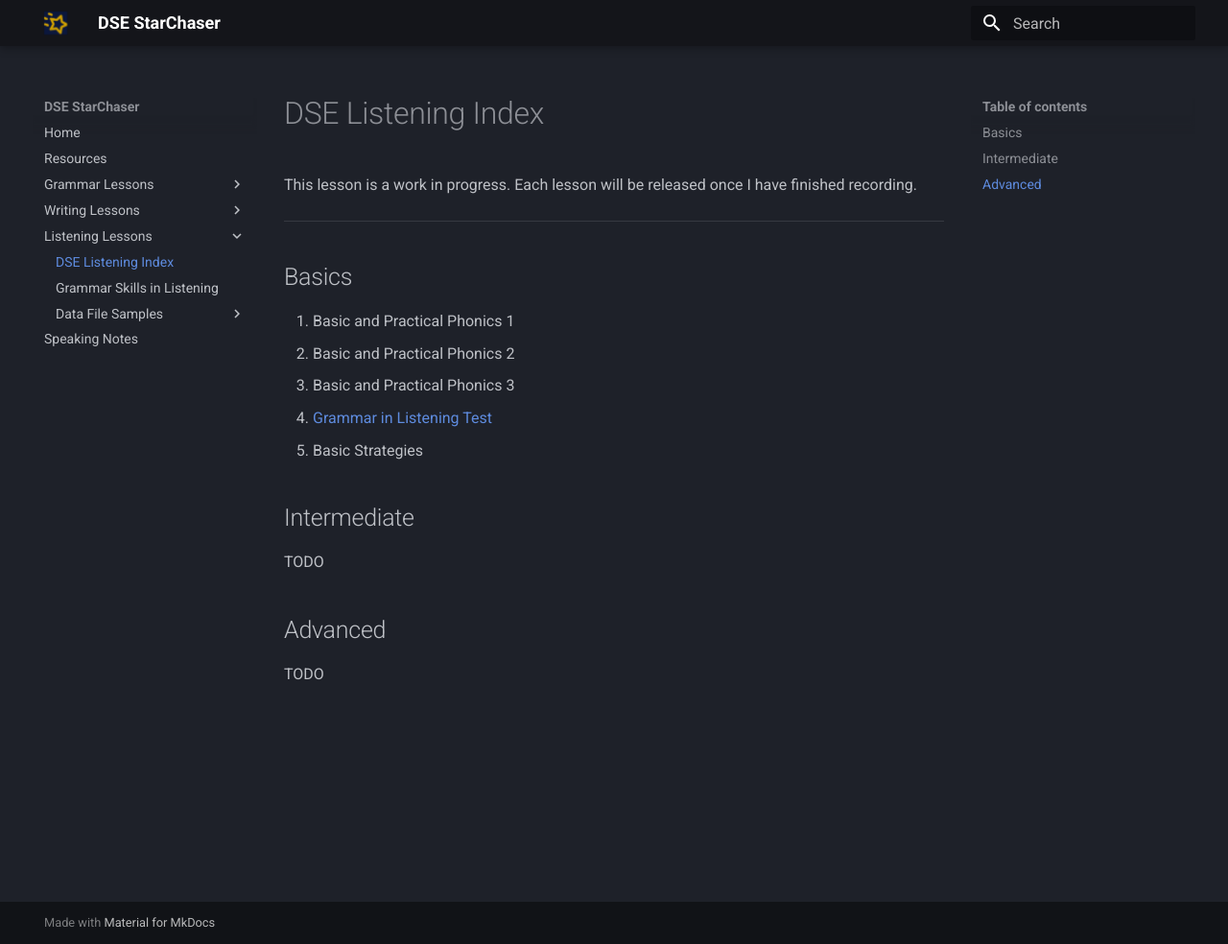
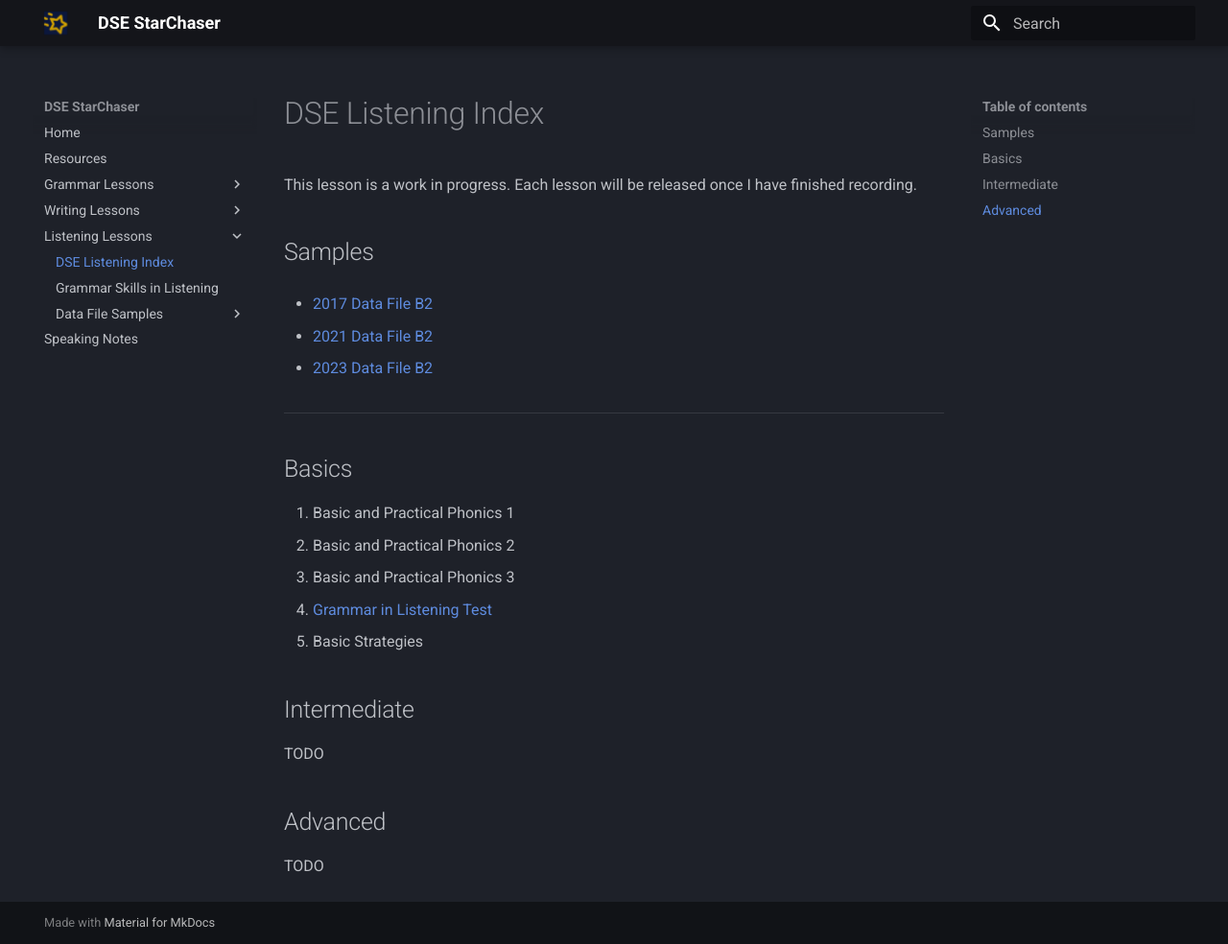
Before and after one commit to louiskwt/starchaser-portal, an MkDocs documentation site: the page built from docs/listening/index.md, in a window 1280 px wide and 984 px high. Shown: the whole window at 96% size. Built offline with MkDocs 1.6.1 and Material for MkDocs 9.7.7, drawn with Linux system fonts in a browser that asks for light colours.

Commit message:
add samples link to index

```diff
--- a/docs/listening/index.md
+++ b/docs/listening/index.md
@@ -1,6 +1,16 @@
 # DSE Listening Index
 
 This lesson is a work in progress. Each lesson will be released once I have finished recording.
+
+## Samples
+
+- [2017 Data File B2](samples/2017_df_b2_tasks.md)
+
+- [2021 Data File B2](samples/2021_df_b2_tasks.md)
+
+- [2023 Data File B2](samples/2023_df_b2_tasks.md)
+
+
 
 ---
 
```
